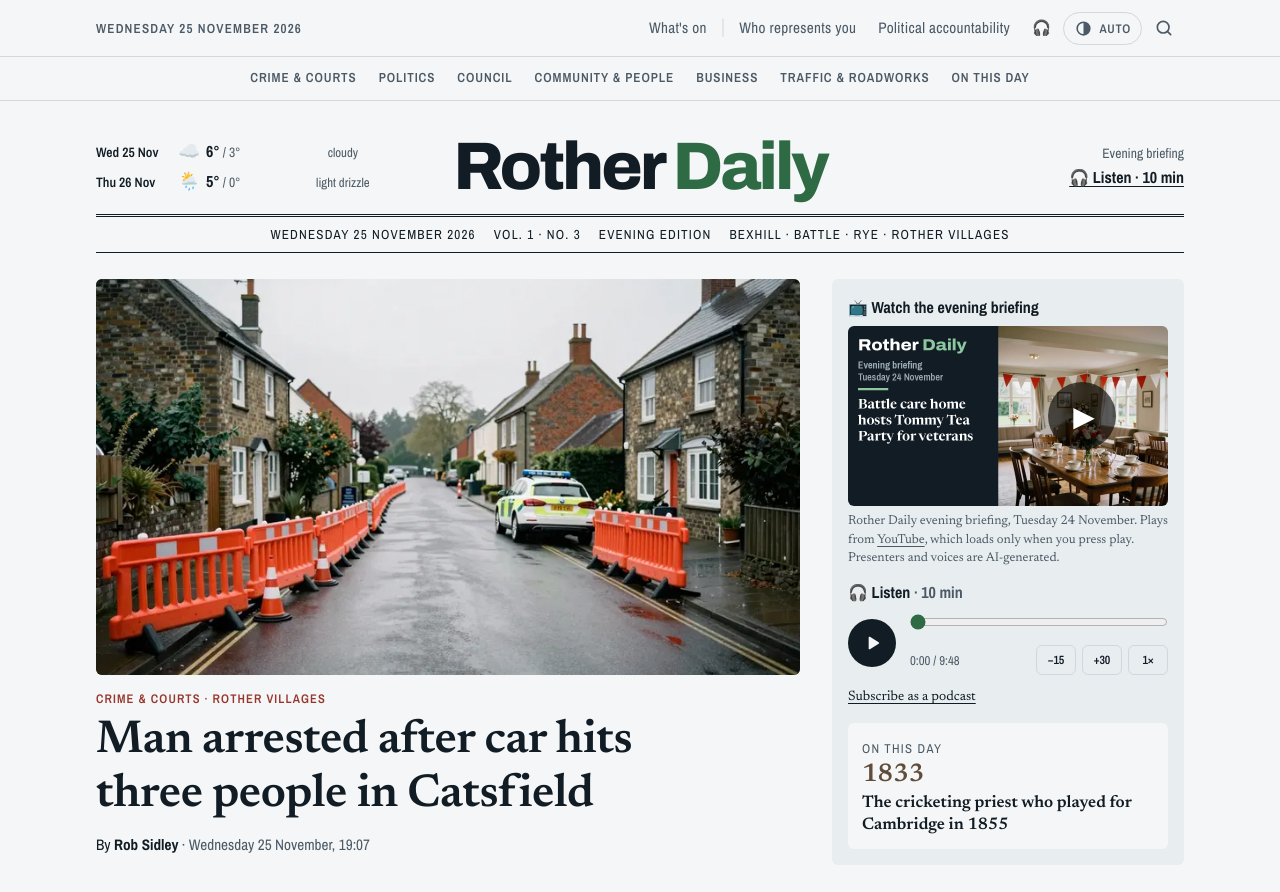
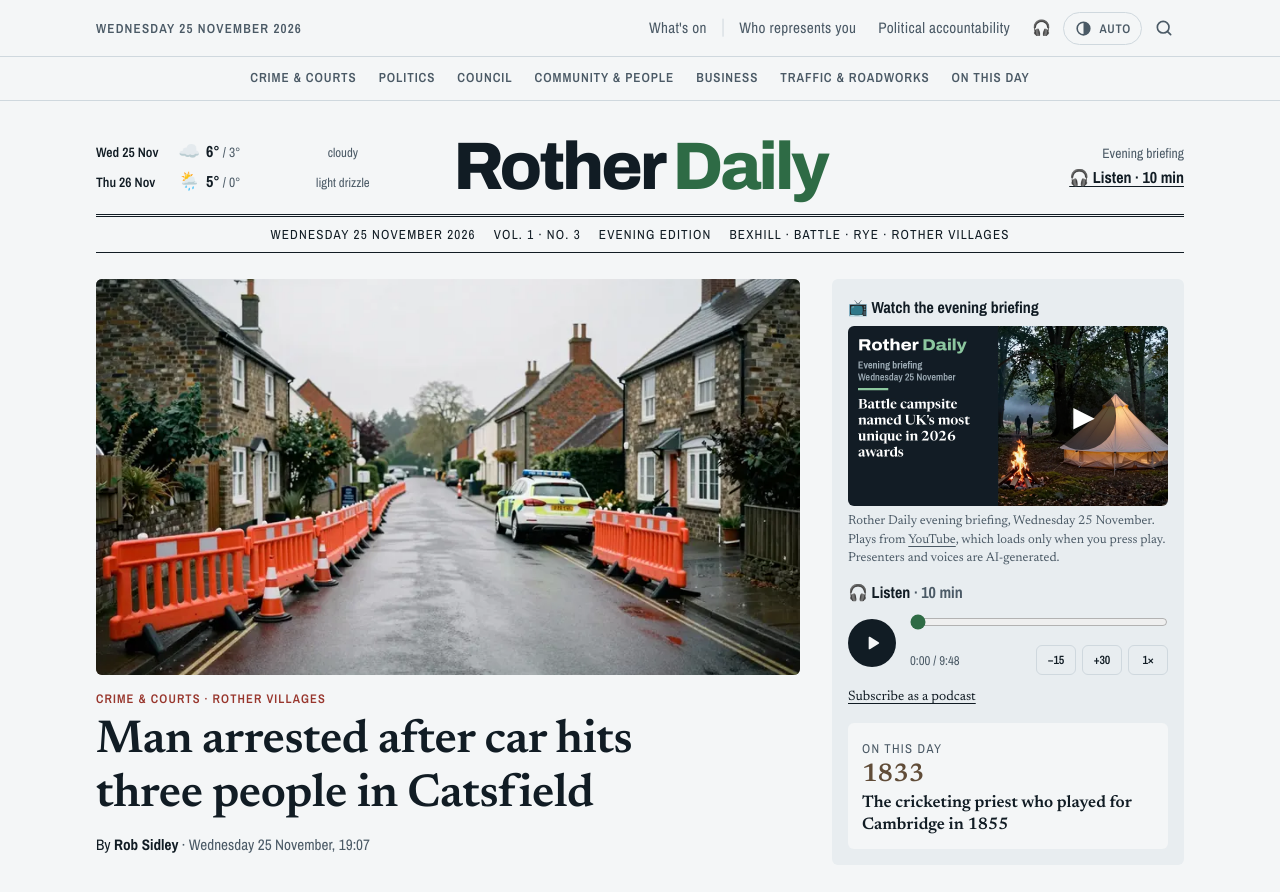
Before and after one commit to theknowledgecabinet/rother-daily, a Jekyll site: the page built from index.html, in a window 1280 px wide and 900 px high. Shown: the top 892 px of the window. Built offline with Jekyll 4.4.1, drawn with Linux system fonts in a browser that asks for light colours.

Commit message:
Rother Daily: 29 stories

```diff
--- a/_data/latest.json
+++ b/_data/latest.json
@@ -111,10 +111,10 @@
   "length": "10 min"
  },
  "video": {
-  "id": "D5O7lqCX6ss",
-  "day": "2026-11-24",
-  "title": "Rother Daily evening briefing, Tuesday 24 November",
-  "thumb": "/assets/video/2026-11-24.jpg"
+  "id": "pLDv1Fbz4Vw",
+  "day": "2026-11-25",
+  "title": "Rother Daily evening briefing, Wednesday 25 November",
+  "thumb": "/assets/video/2026-11-25.jpg"
  },
  "otd": {
   "day": "2026-11-25",
```
Also changed, not shown: days/2026-11-25.md (+5 -1 lines), assets/video/2026-11-25.jpg (added).
